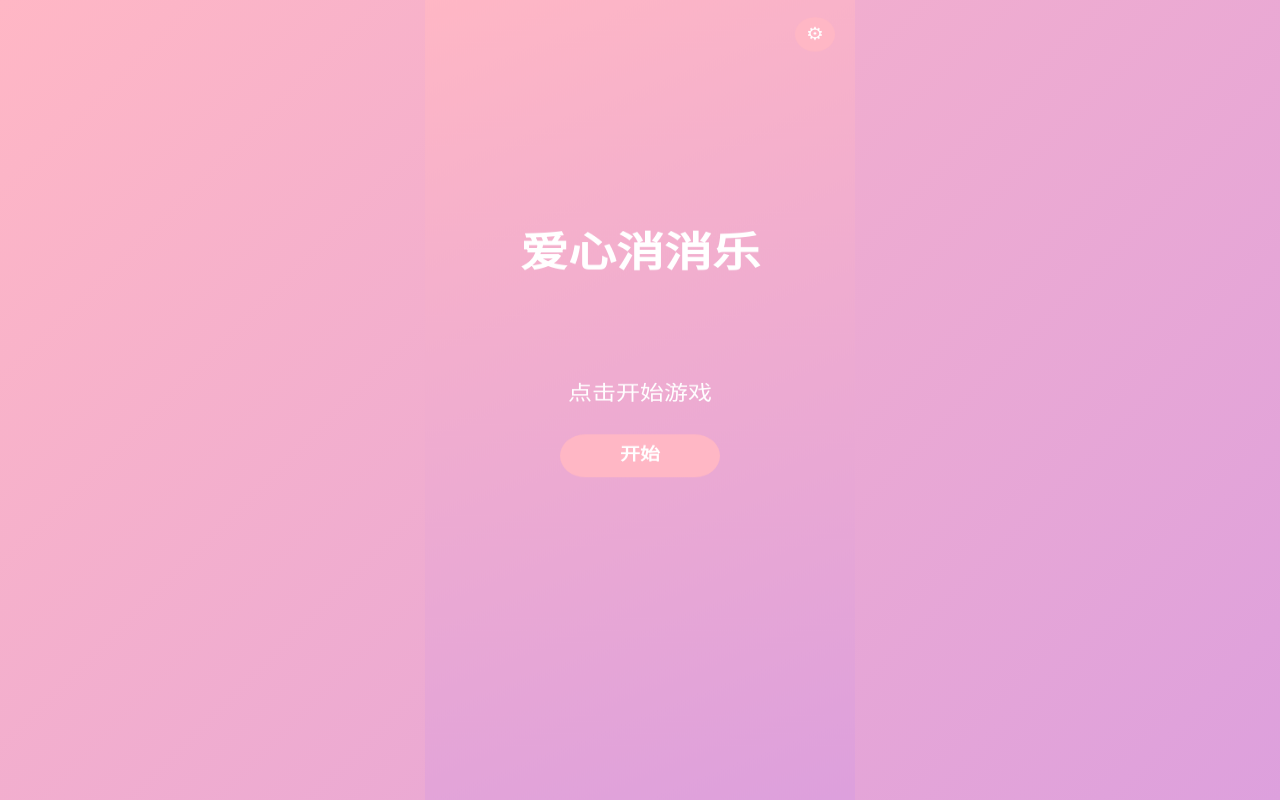
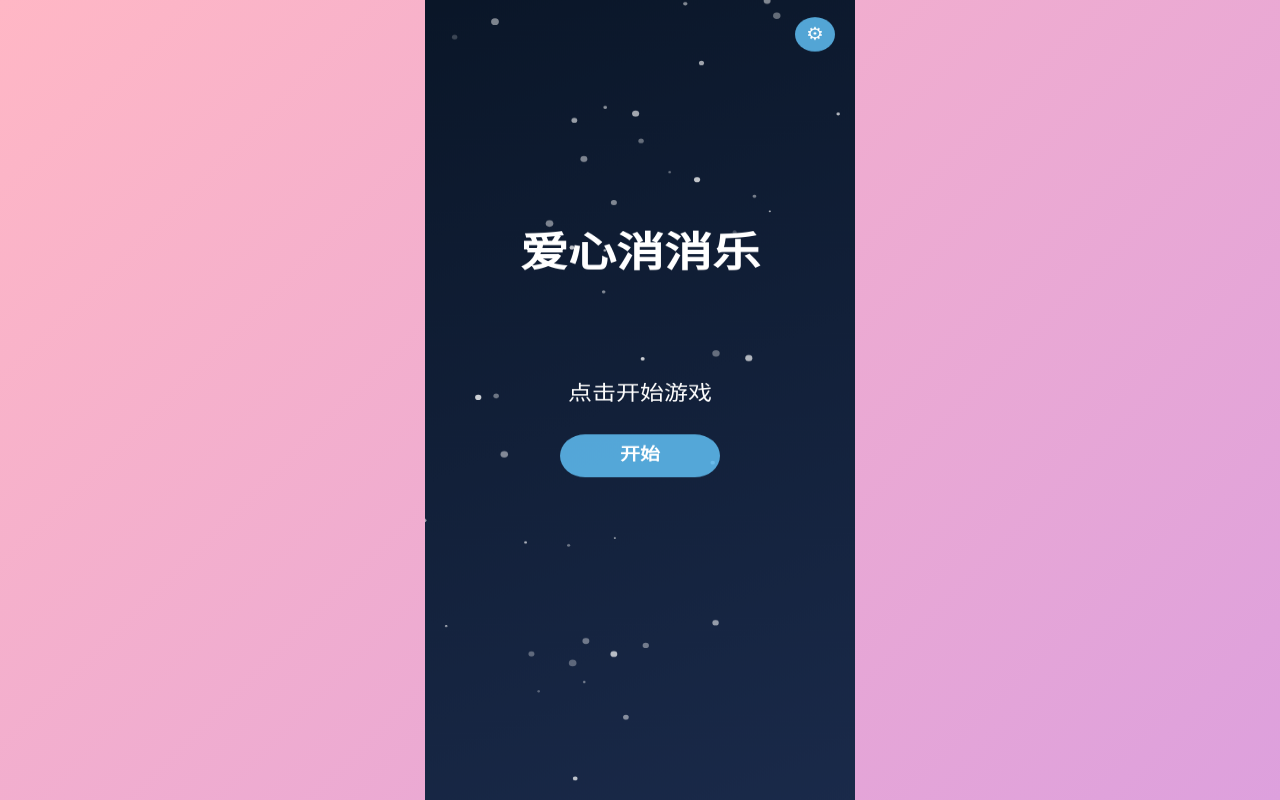
Before and after one commit to zhihanfan-alt/love-match, a website built with Vite: page index.html in a window 1280 px wide. Built offline with nearby package versions, Linux system fonts and the light colour scheme.

Commit message:
Add Arctic Aurora theme with snowfall effect

```diff
--- a/src/constants.ts
+++ b/src/constants.ts
@@ -22,37 +22,37 @@ export const BOARD_COLS = 6;
 export const BOARD_ROWS = 7;
 export const BOARD_START_Y = 200;
 
-// Theme colours – romantic / cute palette
+// Theme colours – Arctic Aurora palette
 export const COLORS = {
   // Backgrounds
-  bgGradientStart: "#FFB7C5",
-  bgGradientEnd: "#DDA0DD",
-  cardBg: "#FFFFFF",
-  cardBgRevealed: "#FFF0F5",
-  slotBg: "rgba(255, 255, 255, 0.3)",
-  slotActive: "rgba(255, 105, 180, 0.4)",
+  bgGradientStart: "#0a1628",
+  bgGradientEnd: "#1a2a4a",
+  cardBg: "rgba(255, 255, 255, 0.9)",
+  cardBgRevealed: "rgba(255, 255, 255, 0.95)",
+  slotBg: "rgba(255, 255, 255, 0.15)",
+  slotActive: "rgba(100, 200, 255, 0.3)",
 
-  // Card type accent colours
-  heart: "#FF4D6A",
-  kiss: "#FF69B4",
-  rose: "#E84057",
-  begonia: "#FF6B81",
-  star: "#FFD700",
-  moon: "#C0A0FF",
-  gift: "#FF85A2",
-  gem: "#7EC8E3",
+  // Card type accent colours - Aurora colors
+  heart: "#ff6b9d",
+  kiss: "#c084fc",
+  rose: "#f472b6",
+  begonia: "#fb923c",
+  star: "#fbbf24",
+  moon: "#818cf8",
+  gift: "#34d399",
+  gem: "#22d3ee",
 
   // Text
-  textPrimary: "#D63384",
-  textWhite: "#FFFFFF",
-  textDark: "#4A2040",
+  textPrimary: "#e2e8f0",
+  textWhite: "#ffffff",
+  textDark: "#1e293b",
 
   // UI
-  buttonPrimary: "#FF69B4",
-  buttonHover: "#FF85C8",
-  shadow: "rgba(214, 51, 132, 0.25)",
-  cardShadow: "rgba(214, 51, 132, 0.25)",
-  accent: "#FFB7C5",
+  buttonPrimary: "rgba(100, 200, 255, 0.6)",
+  buttonHover: "rgba(100, 200, 255, 0.8)",
+  shadow: "rgba(0, 0, 0, 0.3)",
+  cardShadow: "rgba(0, 0, 0, 0.2)",
+  accent: "rgba(100, 200, 255, 0.8)",
 } as const;
 
 // All available card types (8 total)
--- a/src/game/Game.ts
+++ b/src/game/Game.ts
@@ -29,6 +29,8 @@ export class Game {
   private handleTouchBound: (e: TouchEvent) => void;
   private hintTimer: number = 0;
   private isHintActive: boolean = false;
+  // Snow particles
+  private snowflakes: Array<{x: number, y: number, size: number, speed: number, opacity: number}> = [];
 
   constructor(canvas: HTMLCanvasElement) {
     this.canvas = canvas;
@@ -54,6 +56,44 @@ export class Game {
 
     this.setupCanvas();
     this.setupEventListeners();
+    this.initSnowflakes();
+  }
+
+  private initSnowflakes(): void {
+    // Create 50 snowflakes
+    for (let i = 0; i < 50; i++) {
+      this.snowflakes.push({
+        x: Math.random() * CANVAS_WIDTH,
+        y: Math.random() * CANVAS_HEIGHT,
+        size: Math.random() * 3 + 1,
+        speed: Math.random() * 1 + 0.5,
+        opacity: Math.random() * 0.6 + 0.2,
+      });
+    }
+  }
+
+  private updateSnowflakes(deltaTime: number): void {
+    this.snowflakes.forEach(flake => {
+      flake.y += flake.speed * deltaTime * 60;
+      flake.x += Math.sin(flake.y * 0.01) * 0.5;
+
+      // Reset snowflake when it goes off screen
+      if (flake.y > CANVAS_HEIGHT) {
+        flake.y = -10;
+        flake.x = Math.random() * CANVAS_WIDTH;
+      }
+    });
+  }
+
+  private renderSnowflakes(): void {
+    this.ctx.save();
+    this.snowflakes.forEach(flake => {
+      this.ctx.beginPath();
+      this.ctx.arc(flake.x, flake.y, flake.size, 0, Math.PI * 2);
+      this.ctx.fillStyle = `rgba(255, 255, 255, ${flake.opacity})`;
+      this.ctx.fill();
+    });
+    this.ctx.restore();
   }
 
   private onThemeChanged(): void {
@@ -278,6 +318,9 @@ export class Game {
     const deltaTime = (timestamp - this.lastTime) / 1000;
     this.lastTime = timestamp;
 
+    // Update snowflakes always
+    this.updateSnowflakes(deltaTime);
+
     if (this.state === GameState.Playing) {
       this.board.update(deltaTime);
       this.easterEggManager.update(deltaTime);
@@ -309,6 +352,9 @@ export class Game {
     gradient.addColorStop(1, theme.colors.secondary);
     this.ctx.fillStyle = gradient;
     this.ctx.fillRect(0, 0, CANVAS_WIDTH, CANVAS_HEIGHT);
+
+    // Render snowflakes
+    this.renderSnowflakes();
 
     // Game elements
     if (this.state === GameState.Playing || this.state === GameState.Paused) {
--- a/src/themes/DefaultTheme.ts
+++ b/src/themes/DefaultTheme.ts
@@ -2,18 +2,18 @@ import { Theme } from './Theme';
 
 export const DefaultTheme: Theme = {
   id: 'default',
-  name: '浪漫粉',
-  icon: '💕',
+  name: '极光之夜',
+  icon: '🌌',
   colors: {
-    primary: '#FFB7C5',
-    secondary: '#DDA0DD',
-    accent: '#FF69B4',
-    background: 'linear-gradient(135deg, #FFB7C5 0%, #DDA0DD 100%)',
-    cardBg: '#FFFFFF',
-    text: '#333333',
-    textWhite: '#FFFFFF',
-    slotBg: 'rgba(255,255,255,0.3)',
-    border: '#FF69B4',
+    primary: '#0a1628',
+    secondary: '#1a2a4a',
+    accent: 'rgba(100, 200, 255, 0.8)',
+    background: 'linear-gradient(135deg, #0a1628 0%, #1a2a4a 100%)',
+    cardBg: 'rgba(255, 255, 255, 0.9)',
+    text: '#e2e8f0',
+    textWhite: '#ffffff',
+    slotBg: 'rgba(255, 255, 255, 0.15)',
+    border: 'rgba(100, 200, 255, 0.6)',
   },
   cardStyles: {
     heart: '💕',
--- a/styles/themes.css
+++ b/styles/themes.css
@@ -1,11 +1,11 @@
 :root {
-  --color-primary: #FFB7C5;
-  --color-secondary: #DDA0DD;
-  --color-accent: #FF69B4;
-  --color-background: linear-gradient(135deg, #FFB7C5 0%, #DDA0DD 100%);
-  --color-card-bg: #FFFFFF;
-  --color-text: #333333;
-  --color-text-white: #FFFFFF;
-  --color-slot-bg: rgba(255,255,255,0.3);
-  --color-border: #FF69B4;
+  --color-primary: #0a1628;
+  --color-secondary: #1a2a4a;
+  --color-accent: rgba(100, 200, 255, 0.8);
+  --color-background: linear-gradient(135deg, #0a1628 0%, #1a2a4a 100%);
+  --color-card-bg: rgba(255, 255, 255, 0.9);
+  --color-text: #e2e8f0;
+  --color-text-white: #ffffff;
+  --color-slot-bg: rgba(255, 255, 255, 0.15);
+  --color-border: rgba(100, 200, 255, 0.6);
 }
```
